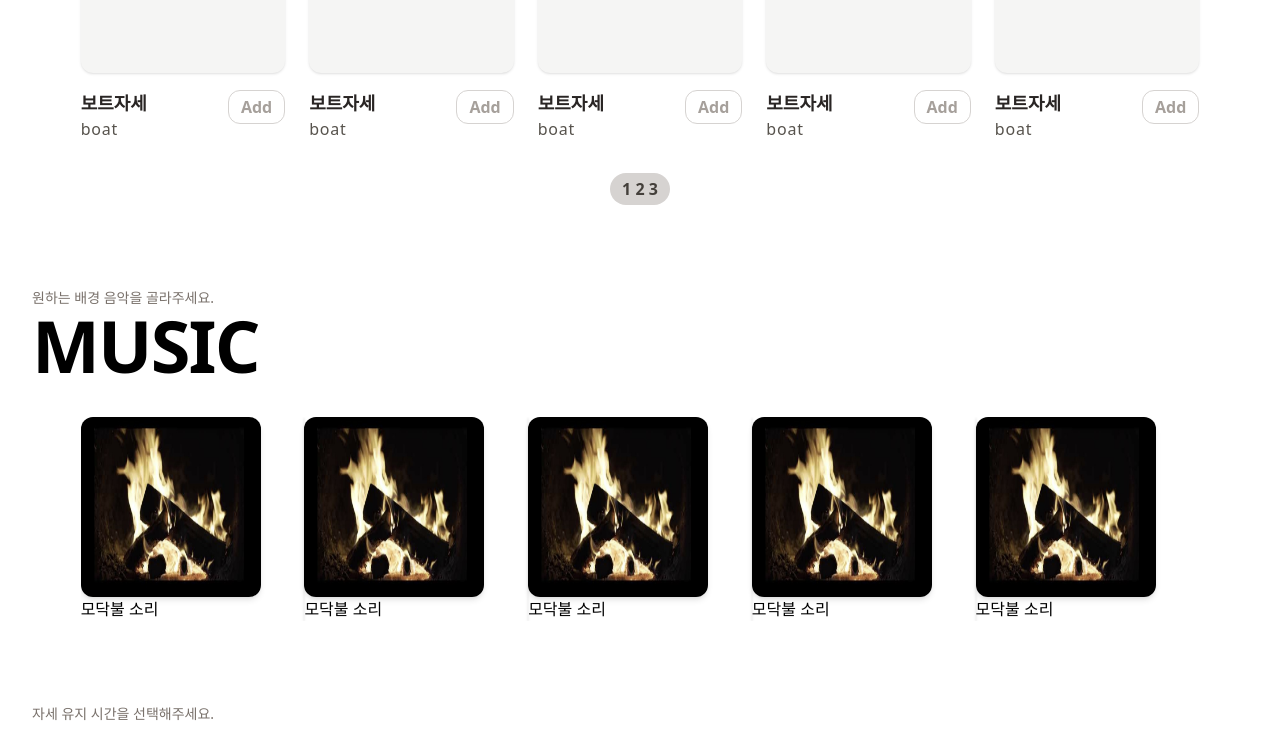
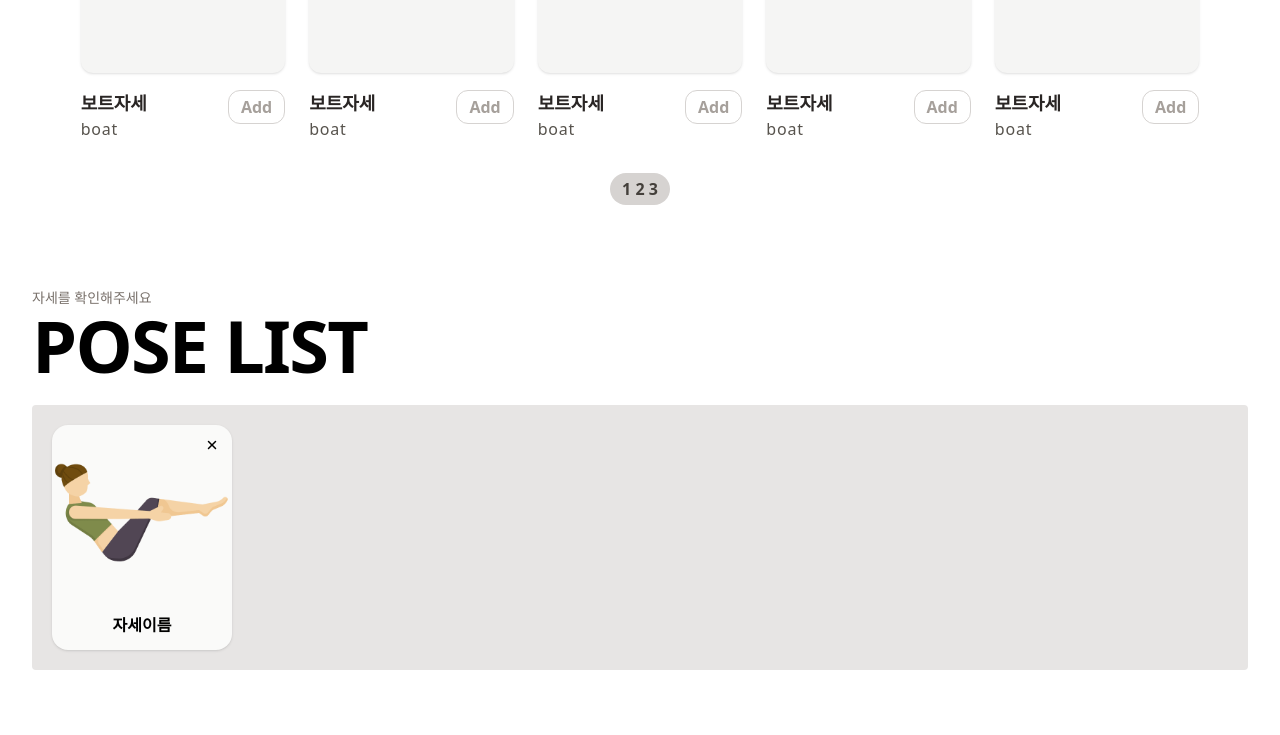
Before and after one commit to 864eun/YoT_Frontend, a React (Vite) app: page /create-video in a window 1280 px wide. Shown: the part 867-1602 px from the top of the page. Built offline with nearby package versions, Linux system fonts and the light colour scheme.

Commit message:
Add:AddPoseListSection

```diff
--- /dev/null
+++ b/src/components/card/AddedPoseCard.tsx
@@ -0,0 +1,24 @@
+import React from 'react';
+import { IoClose } from 'react-icons/io5';
+
+function AddedPoseCard(props) {
+  return (
+    <div className="flex shadow-sm  flex-col w-23 md:w-35 lg:w-45 aspect-[4/5] bg-stone-50 rounded-2xl items-center gap-2">
+      <div className="relative">
+        <div className="relative aspect-square overflow-hidden border-b-stone-300">
+          <img
+            src="public/boat.png"
+            alt="보트자세"
+            className="w-full h-full object-contain"
+          />
+          <button className="absolute top-2 right-2 px-1 py-1 hover:bg-stone-300 rounded-full">
+            <IoClose />
+          </button>
+        </div>
+      </div>
+      <p className="text-center font-semibold">자세이름</p>
+    </div>
+  );
+}
+
+export default AddedPoseCard;
--- a/src/components/card/MusicCard.tsx
+++ b/src/components/card/MusicCard.tsx
@@ -3,9 +3,9 @@ import React from 'react';
 function MusicCard(props) {
   return (
     <div className="flex flex-col shadow-sm">
-      <div className="w-full min-h-[100px] min-w-[100px] max-w-[180px] max-h-[180px] aspect-square overflow-hidden rounded-xl shadow-md bg-stone-100">
+      <div className="w-28 md:w-40 lg:w-50  aspect-square overflow-hidden rounded-xl shadow-md bg-stone-100">
         <img
-          className="w-full h-full  object-fill"
+          className="w-full h-full object-fill"
           src="public\backgroundMusic\모닥불.jpg"
         />
       </div>
--- a/src/pages/createVideo/CreateVideo.tsx
+++ b/src/pages/createVideo/CreateVideo.tsx
@@ -19,8 +19,9 @@ function CreateVideo() {
           </h1>
         </div>
       </div>
-      <div className="flex flex-col gap-20 px-8 py-9">
+      <div className="flex flex-col gap-10 md:gap-20 px-8 py-9">
         <PoseSelectSection />
+        <AddedPoseListSection />
         <MusicSelectSection />
         <TimeSelectSection />
       </div>
--- a/src/pages/createVideo/sections/AddedPoseListSection.tsx
+++ b/src/pages/createVideo/sections/AddedPoseListSection.tsx
@@ -1,15 +1,19 @@
 import React from 'react';
+import AddedPoseCard from '../../../components/card/AddedPoseCard';
 
 function AddedPoseListSection(props) {
   return (
     <section>
-      <div>
+      <div className="mb-6">
         <span className="text-[12px] md:text-sm text-stone-500">
-          원하는 자세를 골라주세요.
+          자세를 확인해주세요
         </span>
         <h2 className="text-5xl md:text-7xl font-extrabold tracking-tight">
-          Pose
+          POSE LIST
         </h2>
+      </div>
+      <div className="w-[100%] px-5 py-5 mx-auto bg-stone-200 rounded-sm">
+        <AddedPoseCard />
       </div>
     </section>
   );
--- a/src/pages/createVideo/sections/MusicSelectSection.tsx
+++ b/src/pages/createVideo/sections/MusicSelectSection.tsx
@@ -3,11 +3,11 @@ import MusicCard from '../../../components/card/MusicCard';
 function MusicSelectSection(props) {
   return (
     <section>
-      <div>
+      <div className="mb-6">
         <span className="text-[12px] md:text-sm text-stone-500">
           원하는 배경 음악을 골라주세요.
         </span>
-        <h2 className="mb-9 text-5xl md:text-7xl font-extrabold tracking-tight">
+        <h2 className=" text-5xl md:text-7xl font-extrabold tracking-tight">
           MUSIC
         </h2>
       </div>
--- a/src/pages/createVideo/sections/TimeSelectSection.tsx
+++ b/src/pages/createVideo/sections/TimeSelectSection.tsx
@@ -11,11 +11,11 @@ function TimeSelectSection(props) {
   ];
   return (
     <section>
-      <div>
+      <div className="mb-6">
         <span className="text-[12px] md:text-sm text-stone-500">
           자세 유지 시간을 선택해주세요.
         </span>
-        <h2 className="mb-9 text-5xl md:text-7xl font-extrabold tracking-tight">
+        <h2 className="text-5xl md:text-7xl font-extrabold tracking-tight">
           TIME
         </h2>
       </div>
```
